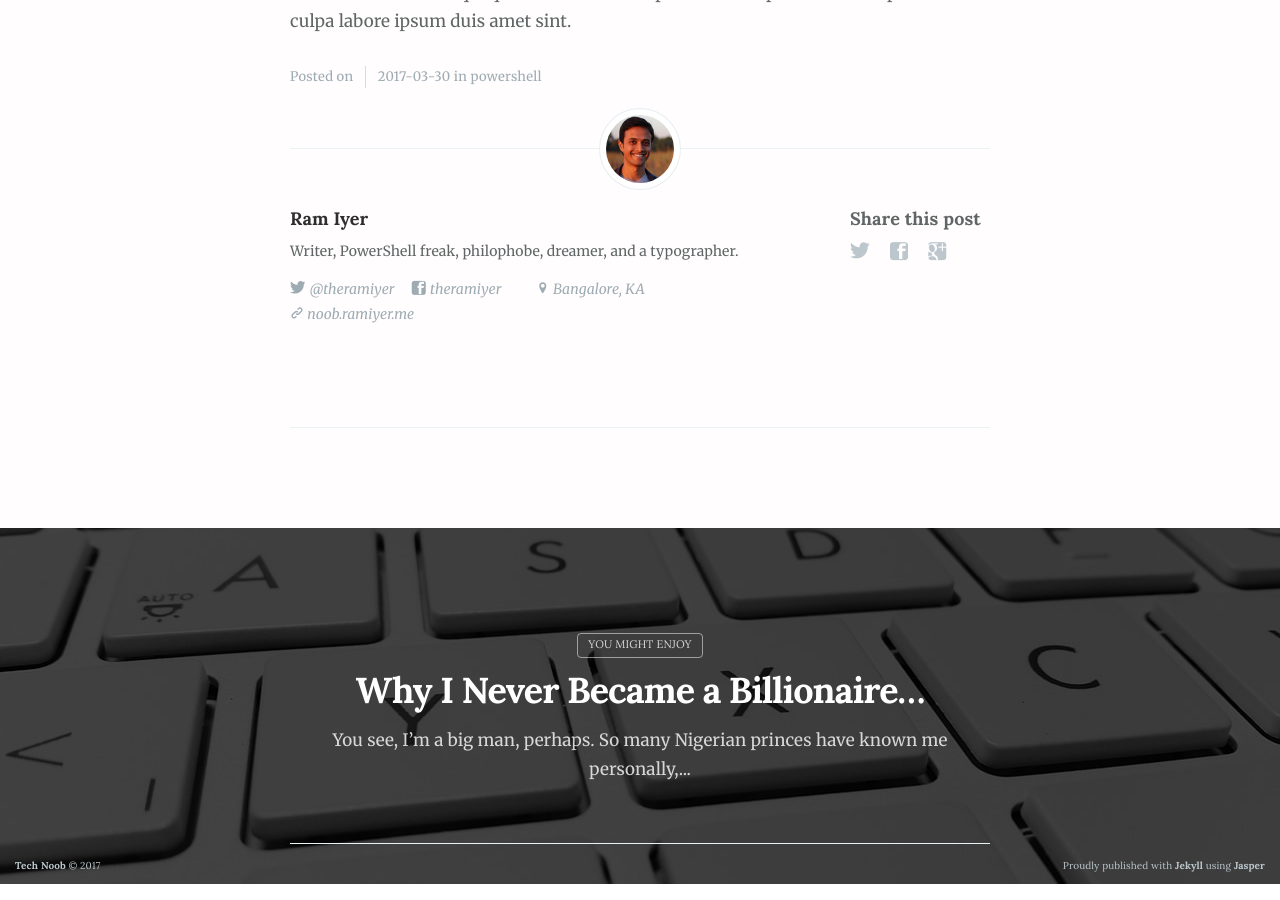
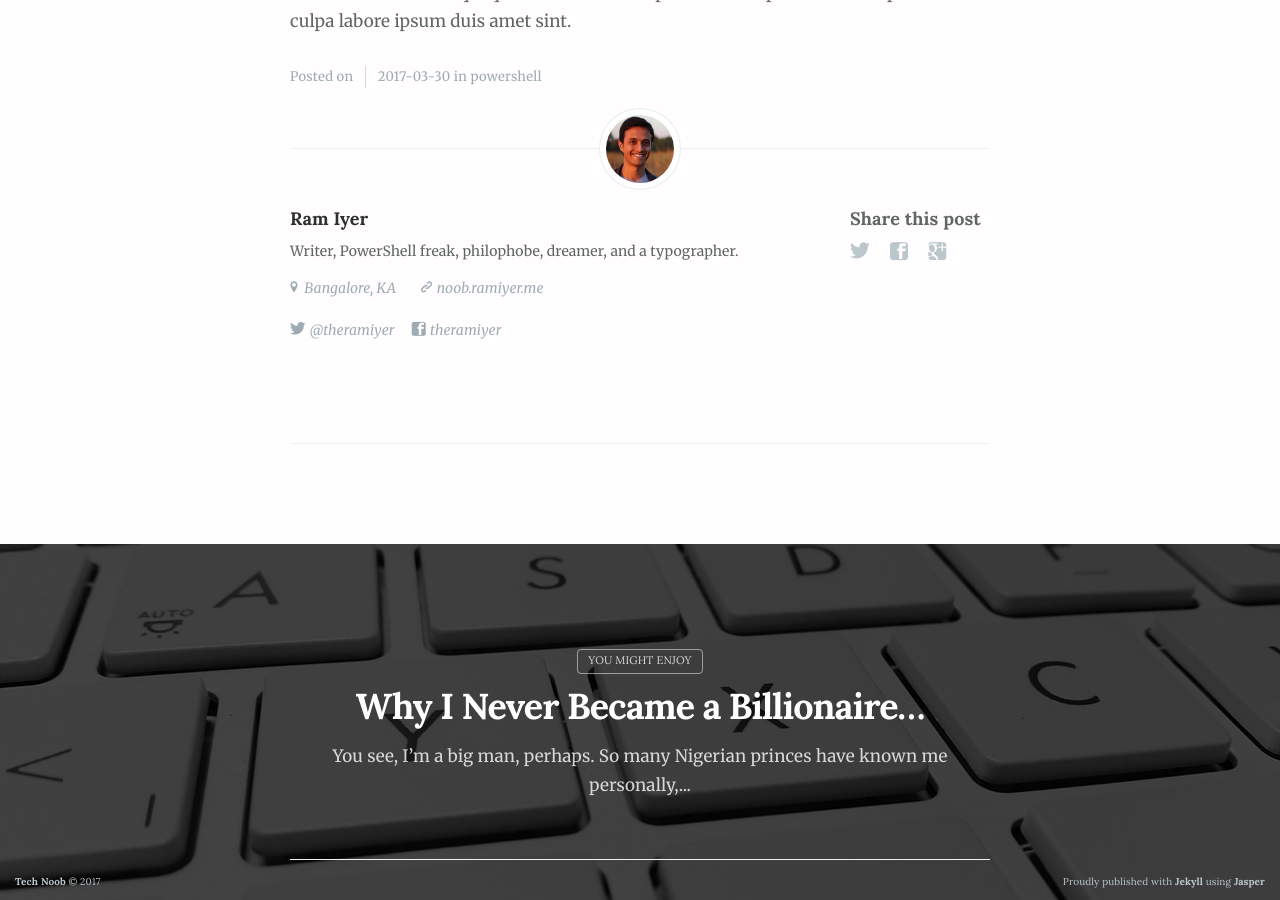
Before and after one commit to studiolampblack/puretypo, a Jekyll site: the page built from _posts/2017-03-30-test-post.md, in a window 1280 px wide and 900 px high, scrolled down 1655 px. Built offline with Jekyll 4.4.1, drawn with Linux system fonts in a browser that asks for light colours; nearby versions of some CDN libraries.

Commit message:
Move social links for post footer author profile

```diff
--- a/_layouts/post.html
+++ b/_layouts/post.html
@@ -75,11 +75,13 @@ class: 'post-template'
                     <p>Read <a href="{{ site.baseurl }}author/{{ site.nickname }}">more posts</a> by this author.</p>
                 {% endif %}
                 <div class="author-meta">
+                  {% if site.location %}<span class="author-location icon-location"> {{ site.location }}</span>{% endif %}
+                  {% if site.url %}<span class="author-link icon-link"><a href="{{ site.url }}"> {{ site.short_url }}</a></span>{% endif %}
+                </div>
+                <div class="author-meta">
                   {% if site.facebook or site.twitter %}
                     {% include social.html %}
                   {% endif %}
-                  {% if site.location %}<span class="author-location icon-location"> {{ site.location }}</span>{% endif %}
-                  {% if site.url %}<span class="author-link icon-link"><a href="{{ site.url }}"> {{ site.short_url }}</a></span>{% endif %}
                 </div>
             </section>
 
```
